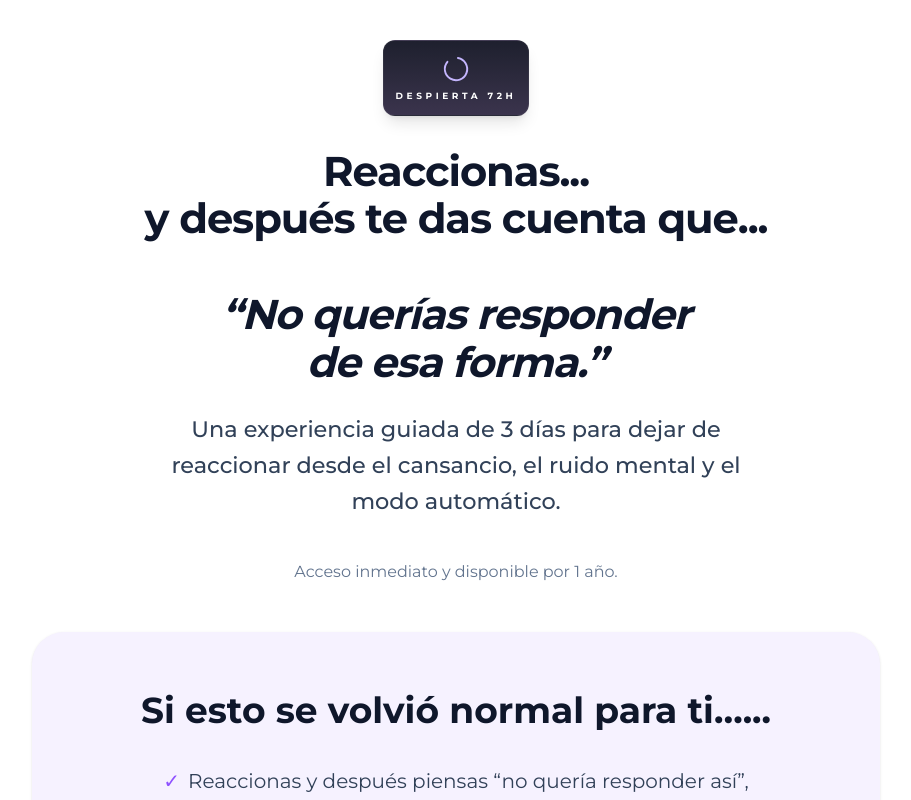
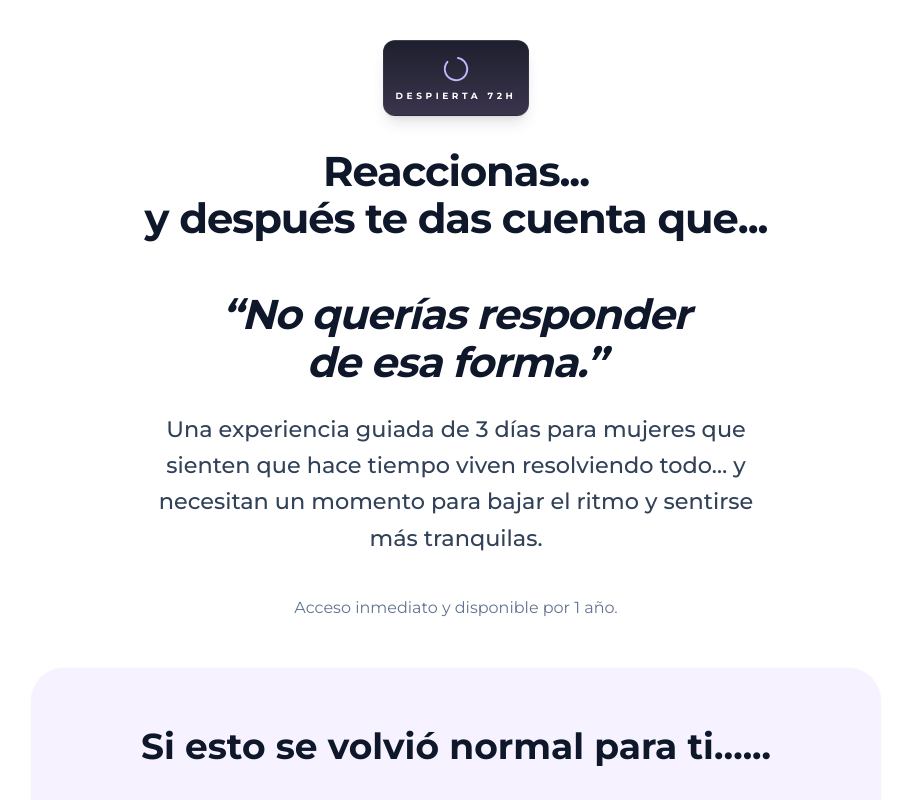
Before and after one commit to cursossolange/despierta-72h, a React (Vite) app: page / in a window 1280 px wide. Shown: the top 800 px of the page, without its empty margins (184-1095 px from the left). Built offline with nearby package versions, Linux system fonts and the light colour scheme; no server answers.

Commit message:
Update LandingPage.tsx

```diff
--- a/src/components/LandingPage.tsx
+++ b/src/components/LandingPage.tsx
@@ -178,7 +178,8 @@ export default function LandingPage({ onPurchase }: LandingPageProps) {
 <div className="max-w-2xl mx-auto mb-8 md:mb-10 px-4 text-center">
 
 <p className="text-[18px] md:text-[1.4rem] text-slate-700 font-medium mb-5 text-center max-w-3xl mx-auto leading-relaxed">
- Una experiencia guiada de 3 días para dejar de reaccionar desde el cansancio, el ruido mental y el modo automático.
+ Una experiencia guiada de 3 días para mujeres que sienten que hace tiempo viven resolviendo todo…
+y necesitan un momento para bajar el ritmo y sentirse más tranquilas.
 </p>
 </div>
   <p className="mt-4 text-sm md:text-base text-slate-500">
```
